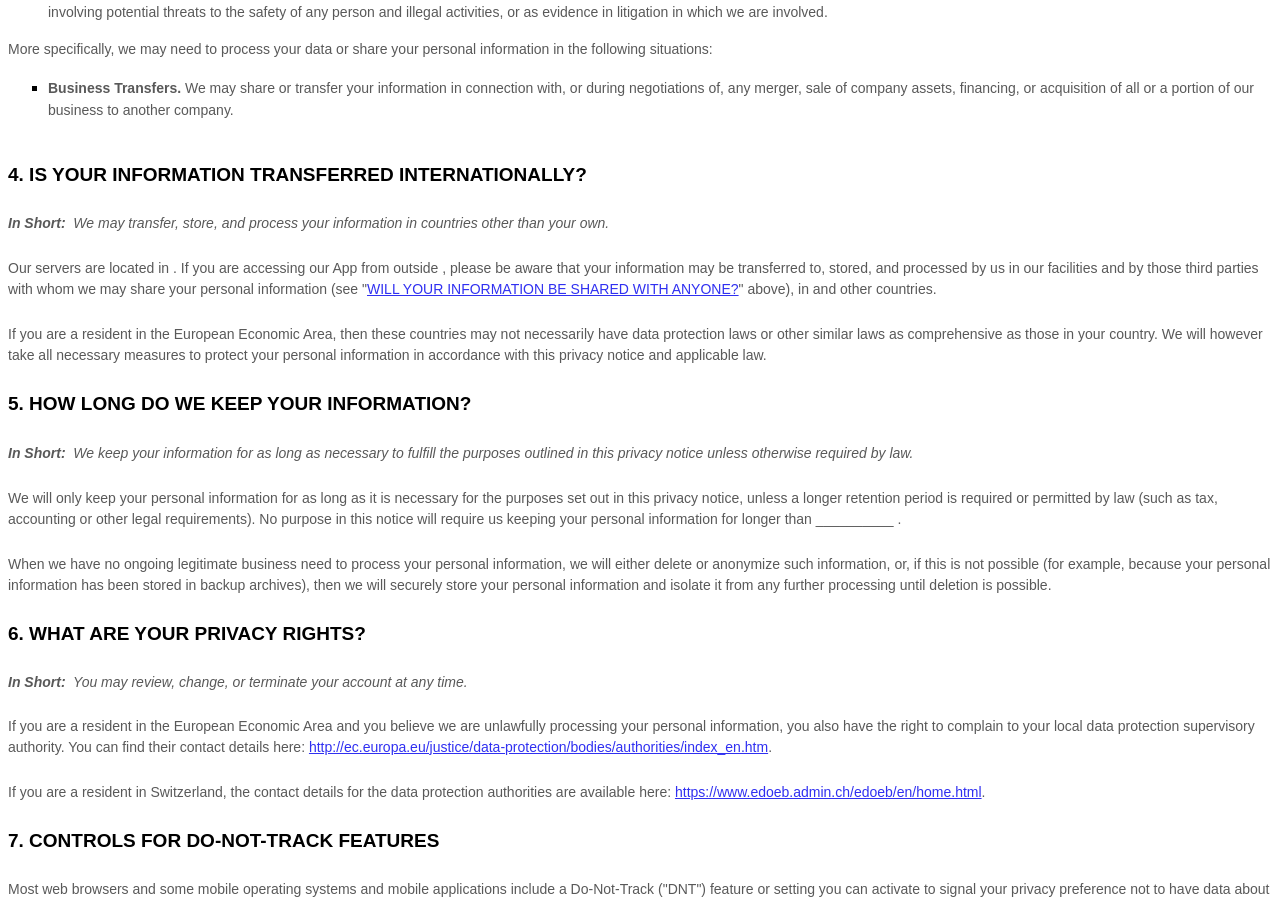
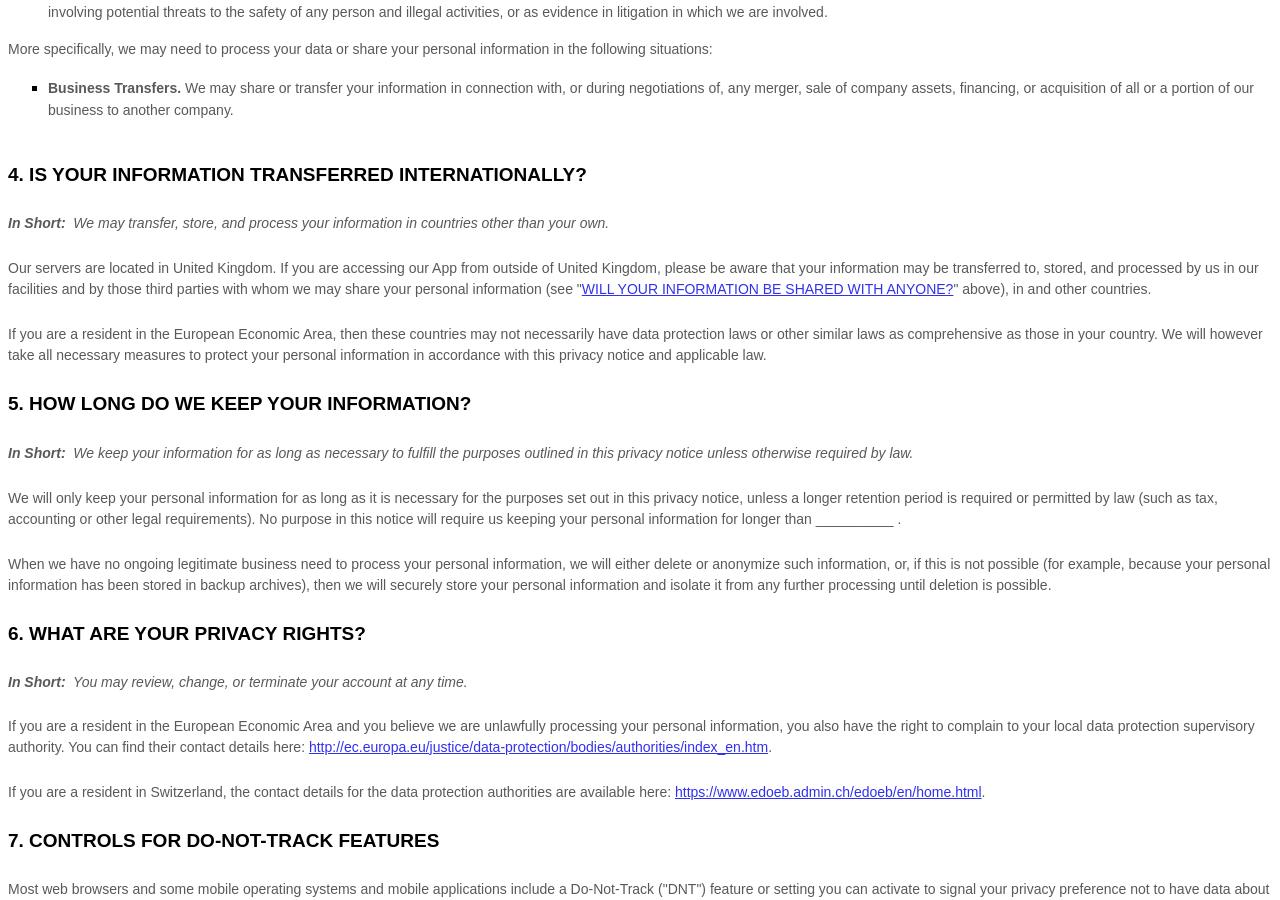
Before and after one commit to yak32/iron_cube, a Jekyll site: the page privacy_policy.htm, which Jekyll copies as it is, in a window 1280 px wide and 900 px high, scrolled down 2009 px. Built offline with Jekyll 4.4.1, drawn with Linux system fonts in a browser that asks for light colours.

```diff
--- a/_layouts/default.html
+++ b/_layouts/default.html
@@ -56,7 +56,7 @@
                         <br />
                         Gameplay video:
                         <br />
-        <iframe width="600" height="337" src="https://www.youtube.com/watch?v=MByiEEO_NS0" frameborder="0" allow="accelerometer; autoplay; encrypted-media; gyroscope; picture-in-picture" allowfullscreen></iframe><br />
+        <iframe width="600" height="337" src="https://www.youtube.com/embed/MByiEEO_NS0" frameborder="0" allow="accelerometer; autoplay; encrypted-media; gyroscope; picture-in-picture" allowfullscreen></iframe><br />
             <br />
                         </div>
                         <div align="left">
--- a/privacy_policy.htm
+++ b/privacy_policy.htm
@@ -925,14 +925,7 @@
                                                                             style="font-size: 15px; color: rgb(89, 89, 89);"><span
                                                                                 style="font-size: 15px; color: rgb(89, 89, 89);"><span
                                                                                     data-custom-class="body_text">Our
-                                                                                    servers are located in<span
-                                                                                        style="font-size: 15px;"><span
-                                                                                            style="color: rgb(89, 89, 89);"><span
-                                                                                                data-custom-class="body_text">
-                                                                                                <bdt
-                                                                                                    class="forloop-component">
-                                                                                                </bdt>
-                                                                                            </span></span></span>. If
+                                                                                    servers are located in United Kingdom. If
                                                                                     you are accessing our <span
                                                                                         style="font-size: 15px;"><span
                                                                                             style="color: rgb(89, 89, 89);"><span
@@ -959,14 +952,7 @@
                                                                                                                                     class="statement-end-if-in-editor">
                                                                                                                                 </bdt>
                                                                                                                             </span></span></span></span></span></span></span></span></span></span></span>
-                                                                                    from outside<span
-                                                                                        style="font-size: 15px;"><span
-                                                                                            style="color: rgb(89, 89, 89);"><span
-                                                                                                data-custom-class="body_text">
-                                                                                                <bdt
-                                                                                                    class="forloop-component">
-                                                                                                </bdt>
-                                                                                            </span></span></span>,
+                                                                                    from outside of United Kingdom,
                                                                                     please be aware that your
                                                                                     information may be transferred to,
                                                                                     stored, and processed by us in our
```
